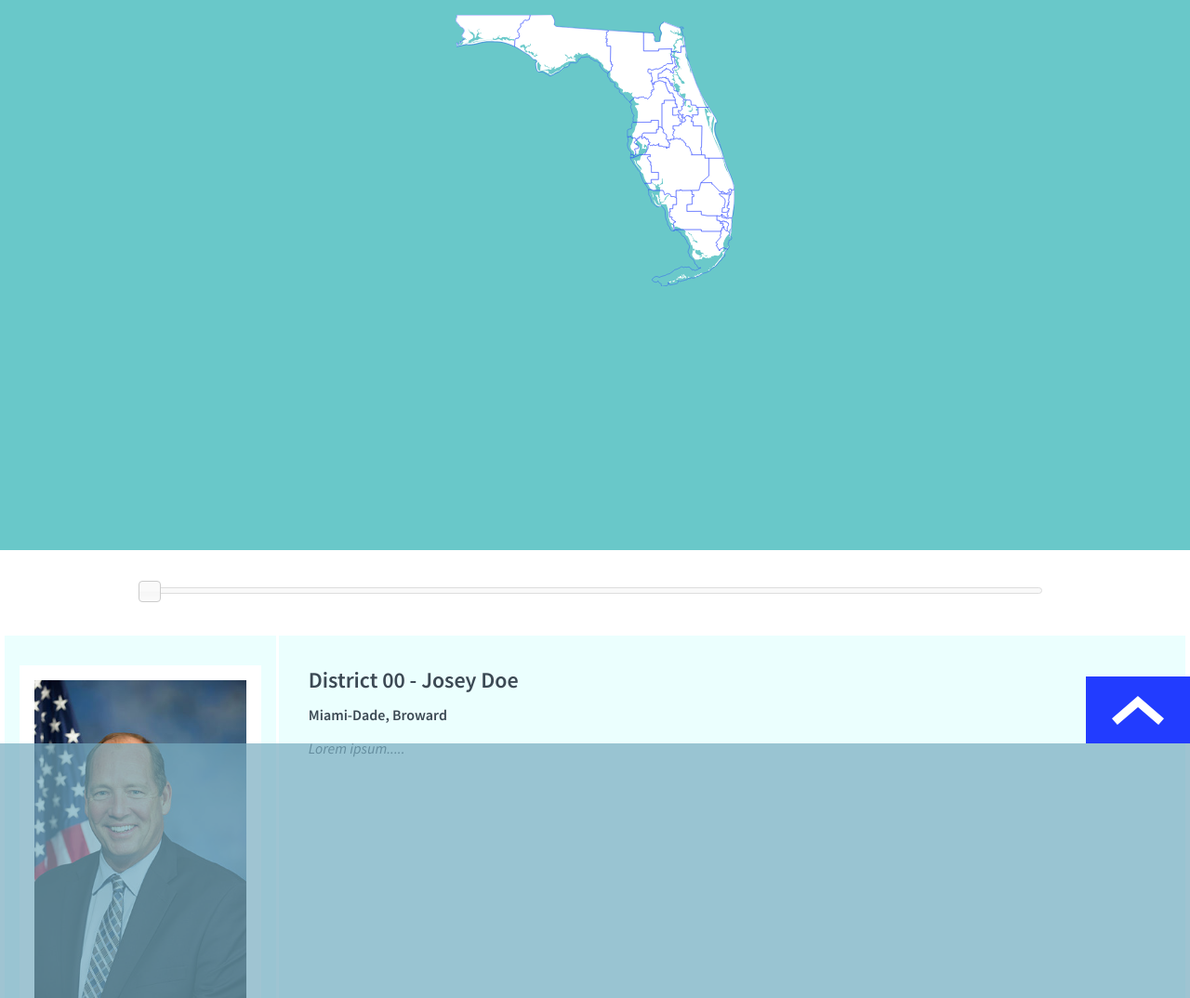
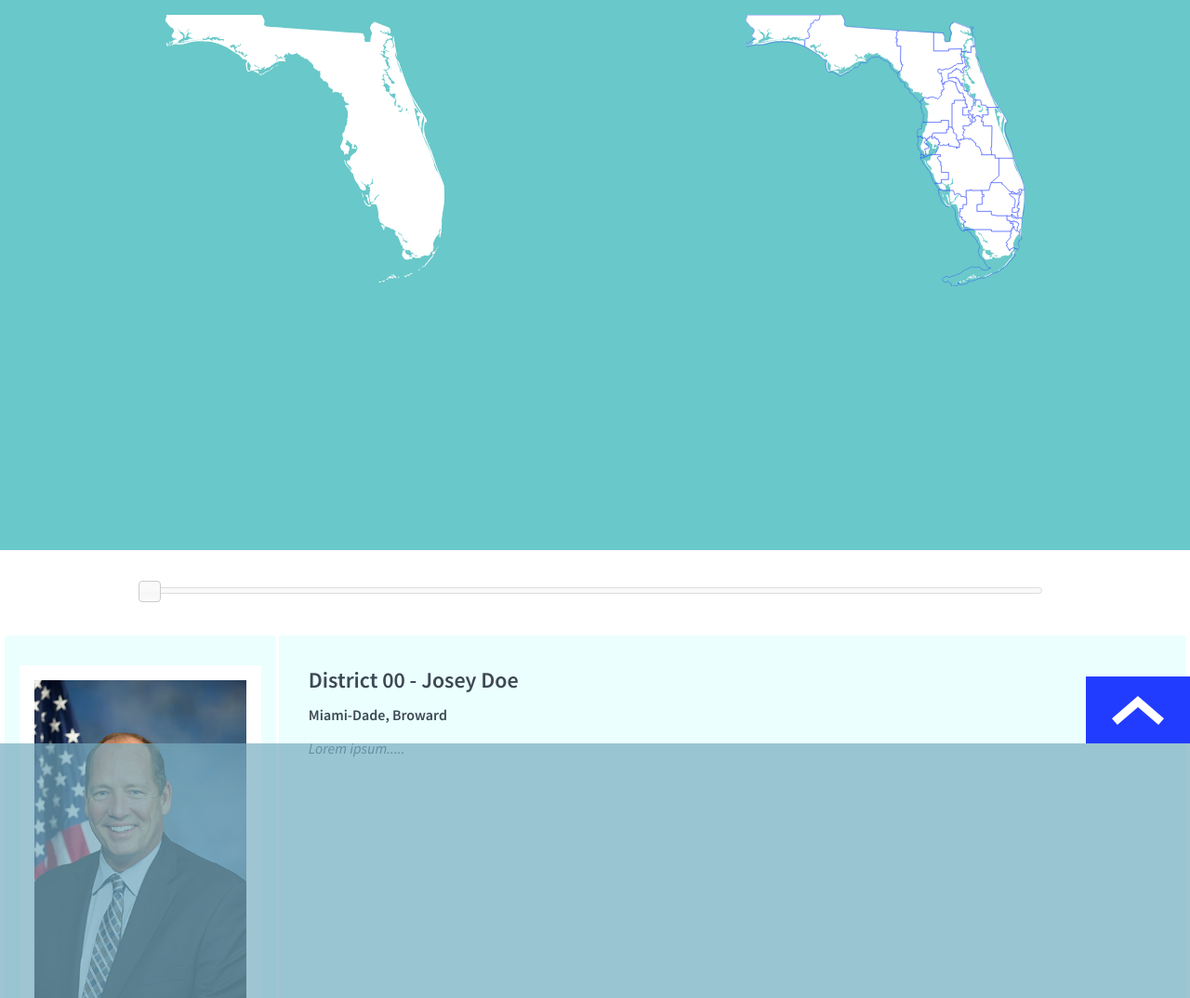
Before and after one commit to hmader/hmader.github.io, a plain HTML site: page FL/index.html in a window 1280 px wide. Shown: the top 1074 px of the page at 93% size. Drawn offline with nearby package versions, Linux system fonts and the light colour scheme.

Commit message:
map layering with two maps - need to link ui between SVGs

```diff
--- a/FL/css/main.css
+++ b/FL/css/main.css
@@ -46,7 +46,7 @@ body {
 #fl-wrapper {
     display: flex;
     flex-direction: row;
-    justify-content: center;
+    justify-content: space-around;
     height: 70vh;
     background: #69C8C9;
     padding: 1em;
@@ -60,20 +60,27 @@ body {
     margin-right: 1em;
 }
 */
-#fl-base img {
+.fl-base img {
     width: 100%;
     opacity: .5;
-    position: absolute;
+    position: relative;
+    z-index: 0;
+}
+
+#base-only img {
+    width: 100%;
+    opacity: 1;
+    position: relative;
     z-index: 0;
 }
 
 #fl-sea-level img {
     width: 100%;
-    position: relative;
+    position: absolute;
     z-index: 2;
 }
 
-#fl-districts object {
+.fl-districts object {
     width: 100%;
     position: absolute;
     z-index: 5;
--- a/FL/index.html
+++ b/FL/index.html
@@ -1,5 +1,6 @@
 <!DOCTYPE html>
 <html>
+<!-- Note: Illustrator SVG dimens 400x400-->
 
 <head>
     <meta charset="utf-8">
@@ -21,22 +22,27 @@
 
 <body>
     <section id="fl-wrapper">
-        <div class="fl-map">
-            <div id="fl-base">
+        <div id="SL" class="fl-map">
+          <!--  <div class="fl-districts">
+                <object class="svg" type="image/svg+xml" data="assets/Districts-1.svg">
+                </object>
+            </div> -->
+            <div id="fl-sea-level">
                 <img class="svg" src="assets/FL-base.svg" alt="Map of Florida" />
             </div>
-            <div id="fl-districts">
+            <div class="fl-base">
+                <img class="svg" src="assets/FL-base.svg" alt="Map of Florida" />
+            </div>
+        </div>
+        <div class="fl-map">
+            <div class="fl-districts">
                 <object class="svg" type="image/svg+xml" data="assets/Districts-1.svg">
                 </object>
             </div>
-            <div id="fl-sea-level">
+            <div class="fl-base" id="base-only">
                 <img class="svg" src="assets/FL-base.svg" alt="Map of Florida" />
             </div>
         </div>
-        <!-- <div class="fl-map">
-            <img id="fl-base" class="svg" src="assets/FL_1ft.svg" alt="Map of Florida" />
-
-        </div>-->
     </section>
 
     <div id="base-button"> </div>
```
